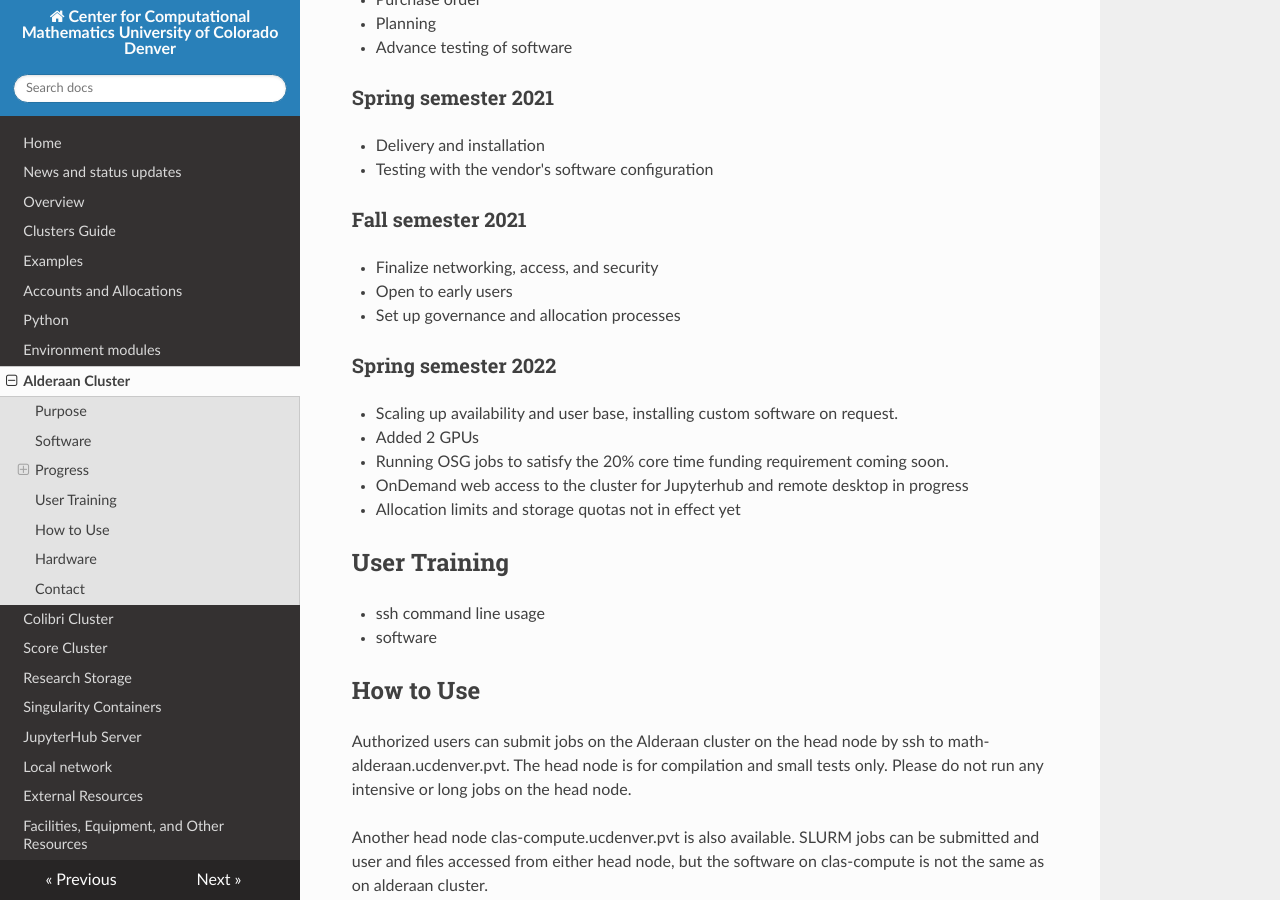
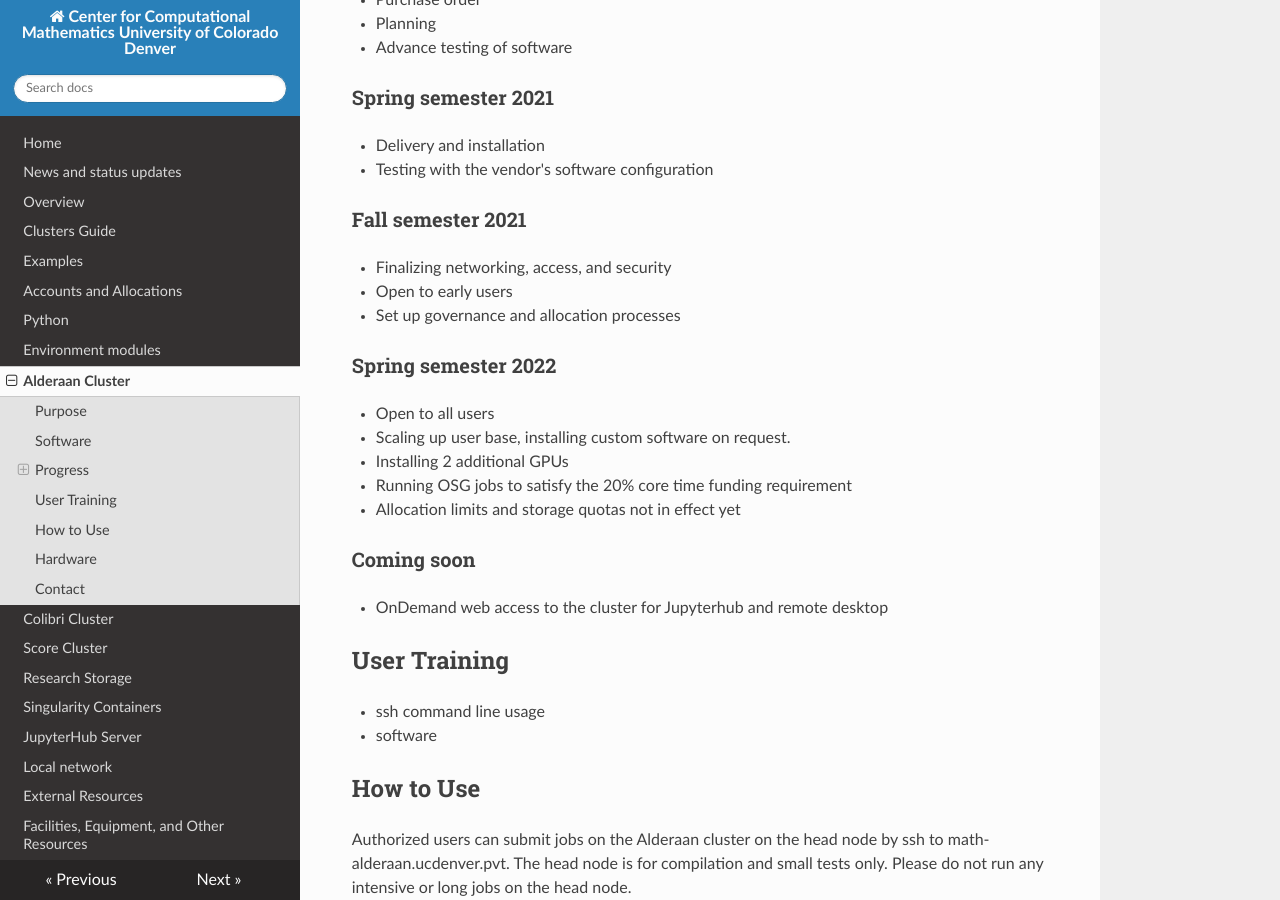
Before and after one commit to ccmucdenver/ccm-docs, an MkDocs documentation site: the page built from docs/alderaan.md, in a window 1280 px wide and 900 px high, scrolled down 1112 px. Built offline with MkDocs 1.6.1, drawn with Linux system fonts in a browser that asks for light colours; nearby versions of some CDN libraries.

Commit message:
updating alderaan

```diff
--- a/docs/alderaan.md
+++ b/docs/alderaan.md
@@ -32,16 +32,18 @@ The cluster was built by [Atipa](https://www.atipa.com) in 2021.
 * Delivery and installation
 * Testing with the vendor's software configuration
 ### Fall semester 2021
-* Finalize networking, access, and security
+* Finalizing networking, access, and security
 * Open to early users
 * Set up governance and allocation processes
 ### Spring semester 2022
-* Scaling up availability and user base, installing custom software on request.
-* Added 2 GPUs
-* Running OSG jobs to satisfy the 20% core time funding requirement coming soon.
-* OnDemand web access to the cluster for Jupyterhub and remote desktop in progress
+* Open to all users
+* Scaling up user base, installing custom software on request.
+* Installing 2 additional GPUs
+* Running OSG jobs to satisfy the 20% core time funding requirement
 * Allocation limits and storage quotas not in effect yet
 
+### Coming soon
+* OnDemand web access to the cluster for Jupyterhub and remote desktop
 
 ## User Training
 * ssh command line usage
```
